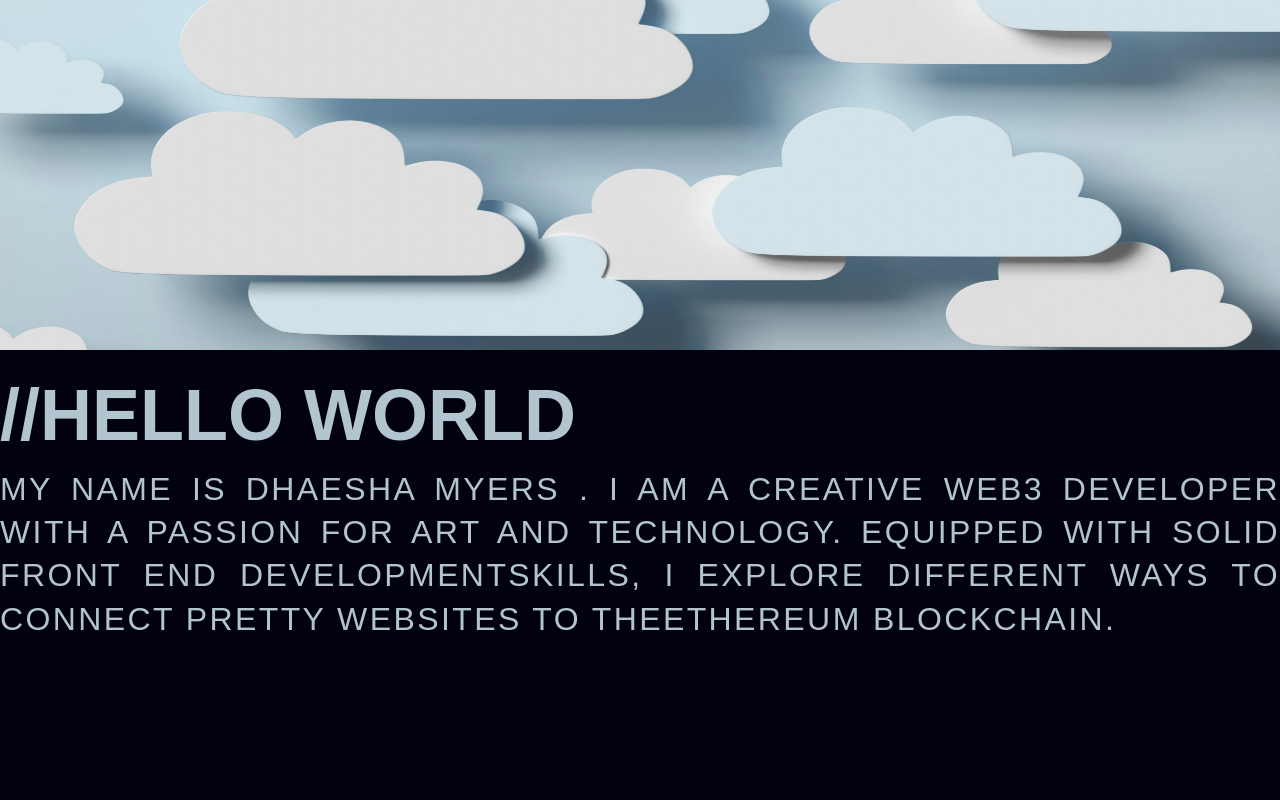
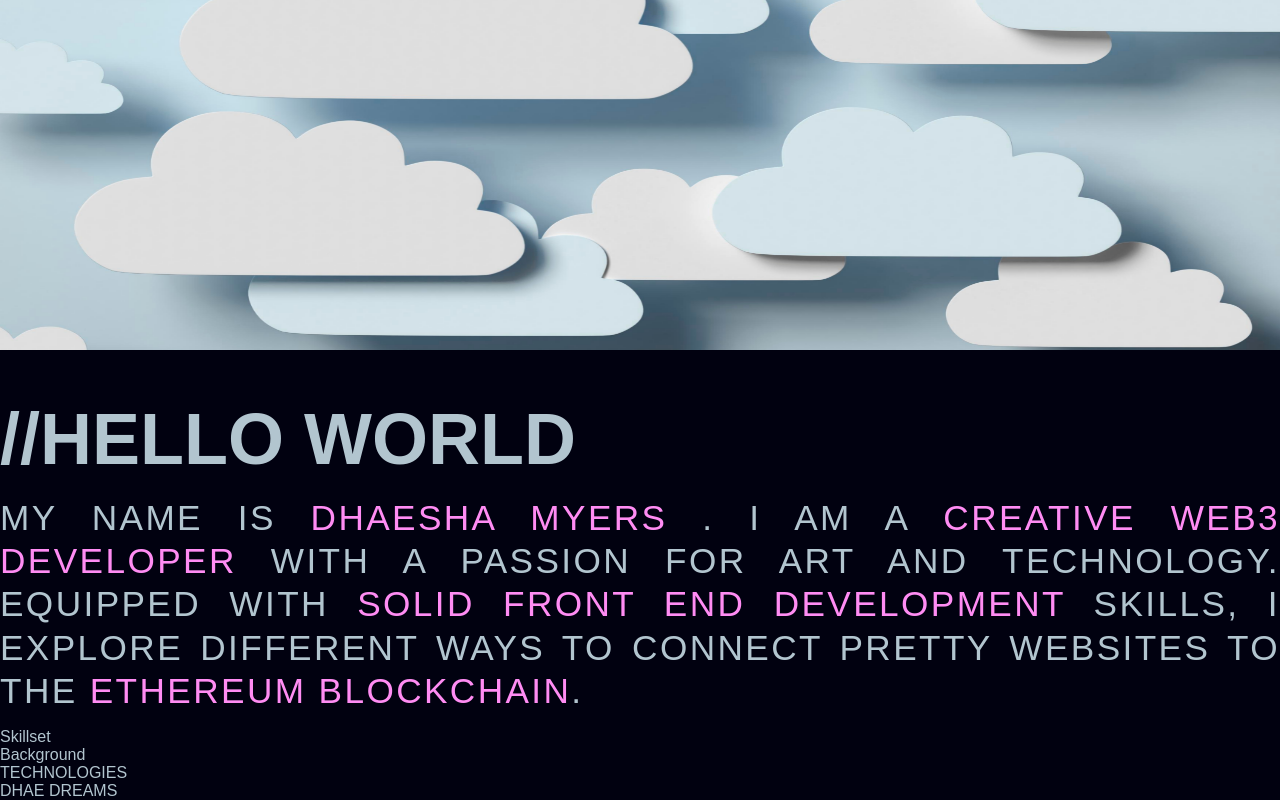
Before and after one commit to dhaedream/spring-22-portfolio, a React (Create React App) app: page / in a window 1280 px wide. Shown: the part 346-1146 px from the top of the page. Before the commit the page ends 987 px from the top, so only its background shows below. Built offline with nearby package versions, Linux system fonts and the light colour scheme.

Commit message:
starting features component

```diff
--- a/src/App.js
+++ b/src/App.js
@@ -1,4 +1,5 @@
 import "./App.css";
+import Features from "./components/features/Features";
 import Header from "./components/header/Header";
 import Intro from "./components/into/Intro";
 import Navbar from "./components/navbar/Navbar";
@@ -9,6 +10,7 @@ function App() {
       <Navbar />
       <Header />
       <Intro />
+      <Features />
     </div>
   );
 }
--- /dev/null
+++ b/src/components/features/Features.jsx
@@ -0,0 +1,15 @@
+import "./feature.css";
+import React from "react";
+
+const Features = () => {
+  return (
+    <div className="features">
+      <div className="features_single-column">Skillset</div>
+      <div className="features_single-column">Background</div>
+      <div className="features_single-column">TECHNOLOGIES</div>
+      <div className="features_single-column">DHAE DREAMS</div>
+    </div>
+  );
+};
+
+export default Features;
--- a/src/components/into/Intro.jsx
+++ b/src/components/into/Intro.jsx
@@ -8,9 +8,9 @@ const Intro = () => {
       <p className="intro-par">
         MY NAME IS <span>DHAESHA MYERS</span> . I AM A{" "}
         <span>CREATIVE WEB3 DEVELOPER</span> WITH A PASSION FOR ART AND
-        TECHNOLOGY. EQUIPPED WITH <span>SOLID FRONT END DEVELOPMENT</span>
+        TECHNOLOGY. EQUIPPED WITH <span>SOLID FRONT END DEVELOPMENT </span>
         SKILLS, I EXPLORE DIFFERENT WAYS TO CONNECT PRETTY WEBSITES TO THE
-        <span>ETHEREUM BLOCKCHAIN</span>.
+        <span> ETHEREUM BLOCKCHAIN</span>.
       </p>
     </div>
   );
--- a/src/components/into/intro.css
+++ b/src/components/into/intro.css
@@ -1,14 +1,19 @@
 .intro_container {
   display: flex;
   flex-direction: column;
+  padding-bottom: 2vh;
 }
 .intro-header {
-  padding: 3vh 0 1.5vh 0;
+  font-size: 4.5rem;
+  padding: 6vh 0 2vh 0;
 }
 .intro-par {
-  font-size: 2rem;
+  font-size: 2.2rem;
   line-height: 2.7rem;
   letter-spacing: 0.15rem;
   text-align: justify;
   /* text-align: left; */
 }
+.intro-par span {
+  color: var(--color-pink);
+}
```
Also changed, not shown: src/components/features/feature.css (added).
